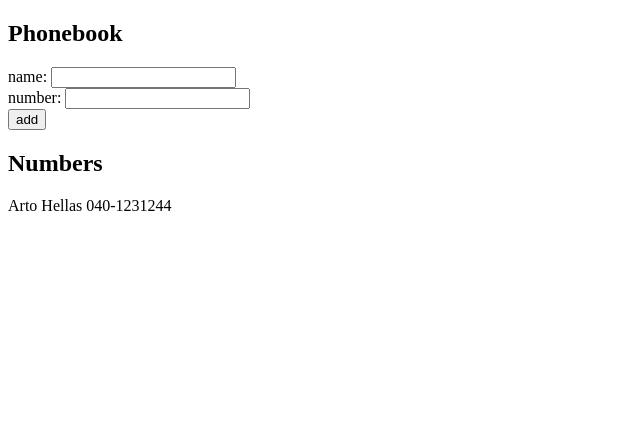
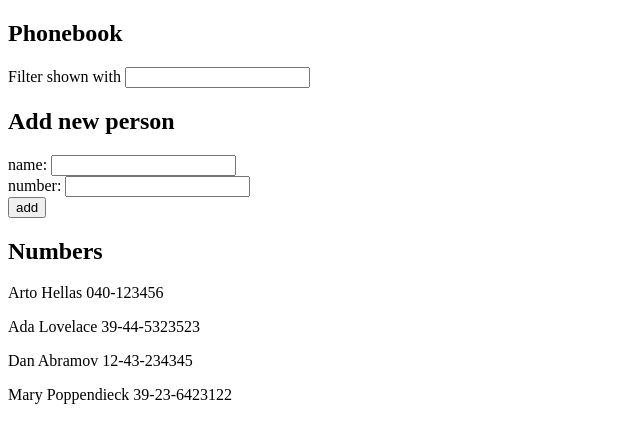
Before and after one commit to NooraBacklund/fullstack-2022, a React (Create React App) app in the folder part2/puhelinluettelo/: page / in a window 1280 px wide. Shown: the top 442 px of the page, without its empty margins (0-640 px from the left). Built offline with nearby package versions, Linux system fonts and the light colour scheme.

Commit message:
Added part 2.9 solution

```diff
--- a/part2/puhelinluettelo/src/App.js
+++ b/part2/puhelinluettelo/src/App.js
@@ -2,10 +2,19 @@
 
 const App = () => {
   const [persons, setPersons] = useState([
-    { name: 'Arto Hellas', number: '040-1231244' }
+    { name: 'Arto Hellas', number: '040-123456' },
+    { name: 'Ada Lovelace', number: '39-44-5323523' },
+    { name: 'Dan Abramov', number: '12-43-234345' },
+    { name: 'Mary Poppendieck', number: '39-23-6423122' }
   ])
   const [newName, setNewName] = useState('')
   const [newNumber, setNewNumber] = useState('')
+  const [filter, setFilter] = useState('')
+
+  // Apply filter to person list
+  const personsToShow = filter === ''
+  ? persons
+  : persons.filter(person => person.name.toUpperCase().includes(filter.toUpperCase()))
 
   // New person addition
   const addPerson = (event) => {
@@ -27,18 +36,23 @@
   }
 
   // Event handlers
-  const handleNameChange = (event) => {
-    setNewName(event.target.value)
-  }
+  const handleNameChange = (event) => setNewName(event.target.value)
 
-  const handleNumberChange = (event) => {
-    setNewNumber(event.target.value)
-  }
+  const handleNumberChange = (event) => setNewNumber(event.target.value)
+
+  const handleFilterChange = (event) => setFilter(event.target.value)
 
   // Return page body
   return (
     <div>
       <h2>Phonebook</h2>
+      <div>
+        Filter shown with <input
+          value={filter}
+          onChange={handleFilterChange}
+        />
+      </div>
+      <h2>Add new person</h2>
       <form onSubmit={addPerson}>
         <div>
           name: <input
@@ -56,7 +70,7 @@
       </form>
       <h2>Numbers</h2>
       <div>
-        {persons.map(person => <p key={person.name}>{person.name} {person.number}</p>)}
+        {personsToShow.map(person => <p key={person.name}>{person.name} {person.number}</p>)}
       </div>
     </div>
   )
```
